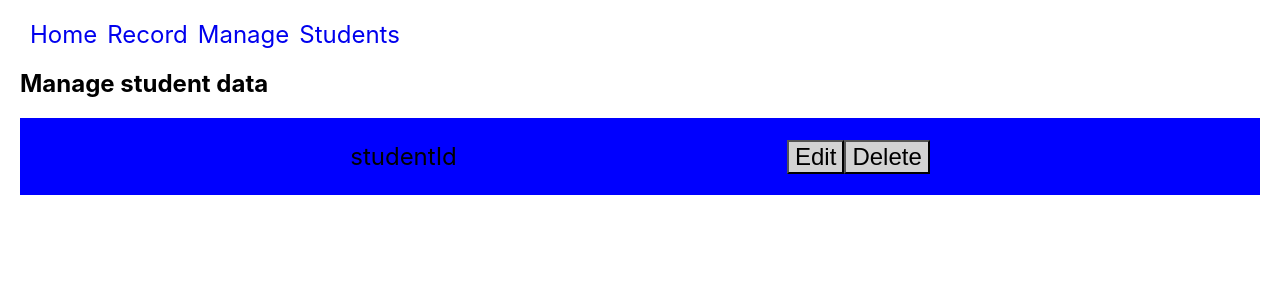
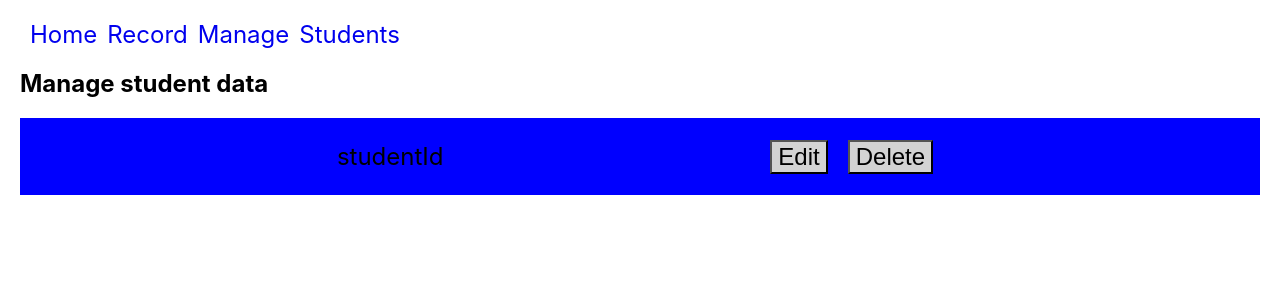
Before and after one commit to Ntshangase/register-frontend, a React (Create React App) app: page /Manage in a window 1280 px wide. Shown: the top 300 px of the page. Built offline with nearby package versions, Linux system fonts and the light colour scheme.

Commit message:
user interface

```diff
--- a/src/Styles/manage.css
+++ b/src/Styles/manage.css
@@ -21,6 +21,7 @@ button {
     font-size: 24px;
     background-color: lightgrey;
     cursor: pointer;
+    margin: 10px;
 }
 button:hover {
     background-color: white;
```
